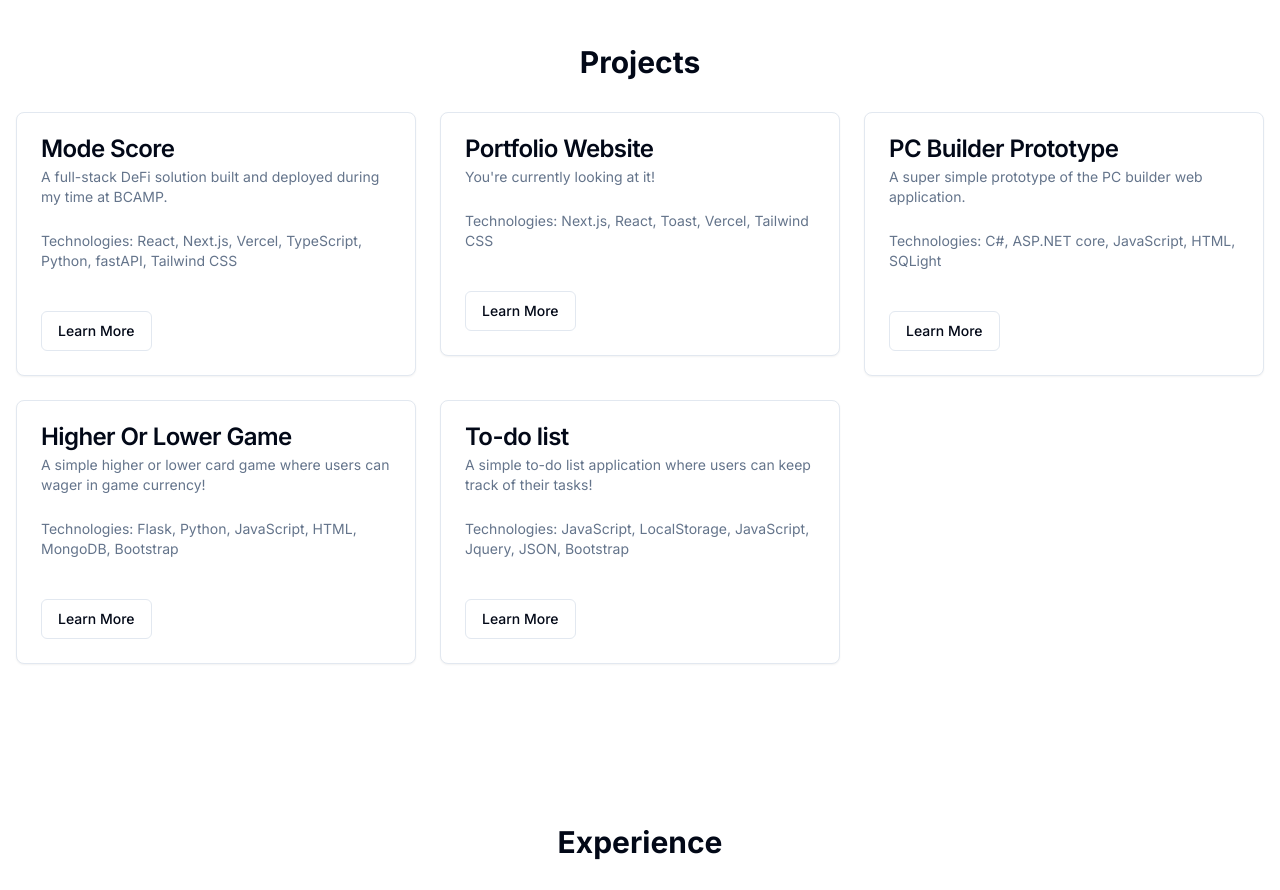
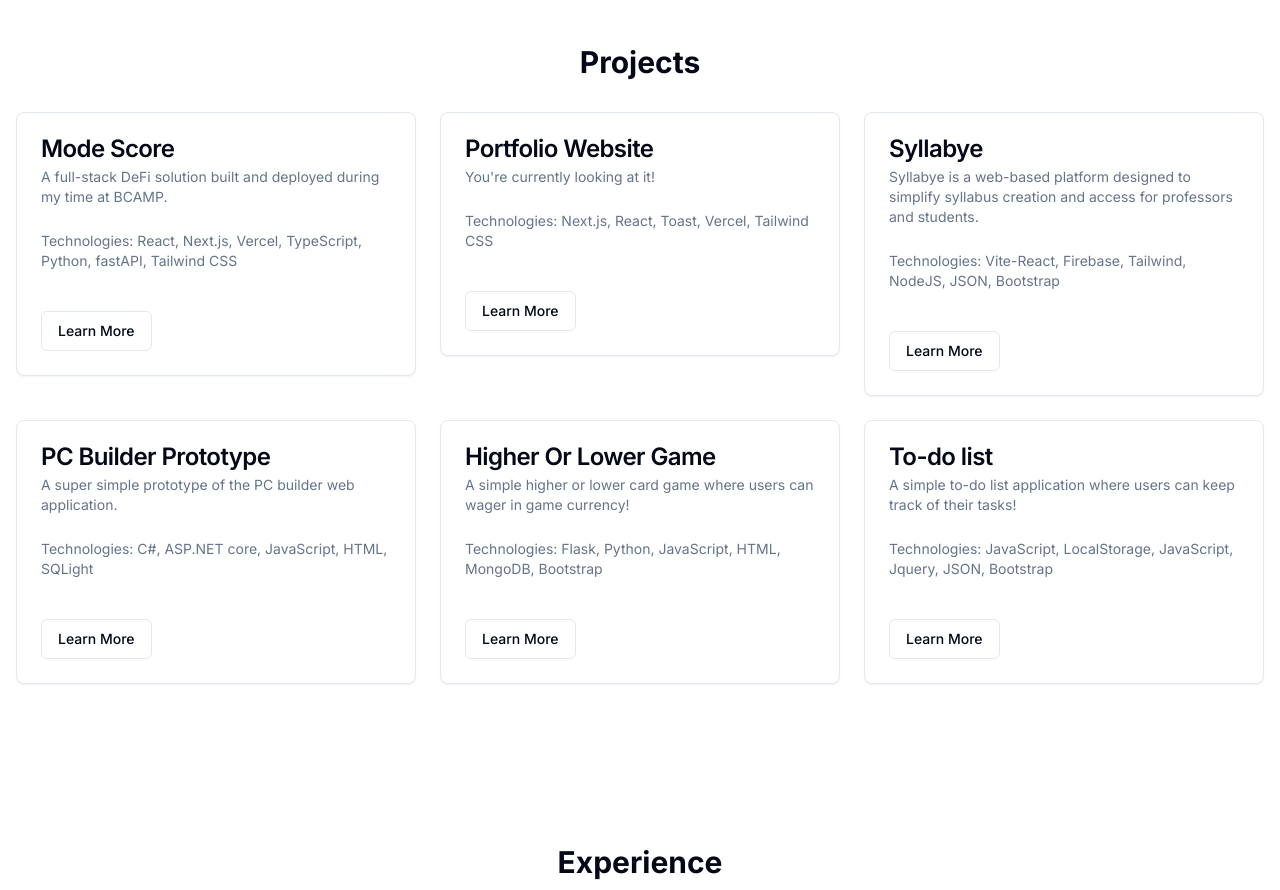
Before and after one commit to ethancala/PersonalWebsite, a Next.js app: page / in a window 1280 px wide. Shown: the part 1260-2150 px from the top of the page. Built offline with nearby package versions, Linux system fonts and the light colour scheme.

Commit message:
added syllabye as project card

```diff
--- a/app/components/Projects.tsx
+++ b/app/components/Projects.tsx
@@ -22,6 +22,14 @@ const projects = [
     technologies: ["Next.js", "React", "Toast", "Vercel", "Tailwind CSS"],
     github: "https://github.com/ethancala/PersonalWebsite",
     demo: "https://www.ethancala.dev/"
+  },
+  {
+    title: "Syllabye",
+    description: "Syllabye is a web-based platform designed to simplify syllabus creation and access for professors and students.",
+    details: "Syllabye enables users to build, upload, and interact with dynamic syllabi. The platform prioritizes accessibility, usability, and adaptability by implementing modular components, translation-ready interfaces, and scalable design systems.",
+    technologies: ["Vite-React", "Firebase", "Tailwind", "NodeJS", "JSON" , "Bootstrap"],
+    github: "https://github.com/ChairForce-1-0/Syllabye-Capstone",
+    demo: "https://gentle-moss-0fd314310.4.azurestaticapps.net/"
   },
 
   {
@@ -49,9 +57,7 @@ const projects = [
     technologies: ["JavaScript", "LocalStorage", "JavaScript", "Jquery", "JSON" , "Bootstrap"],
     github: "https://github.com/ethancala/ToDolist",
     demo: "https://github.com/ethancala/ToDolist"
-  },
-
-
+  }
 ]
 
 export default function Projects() {
```
